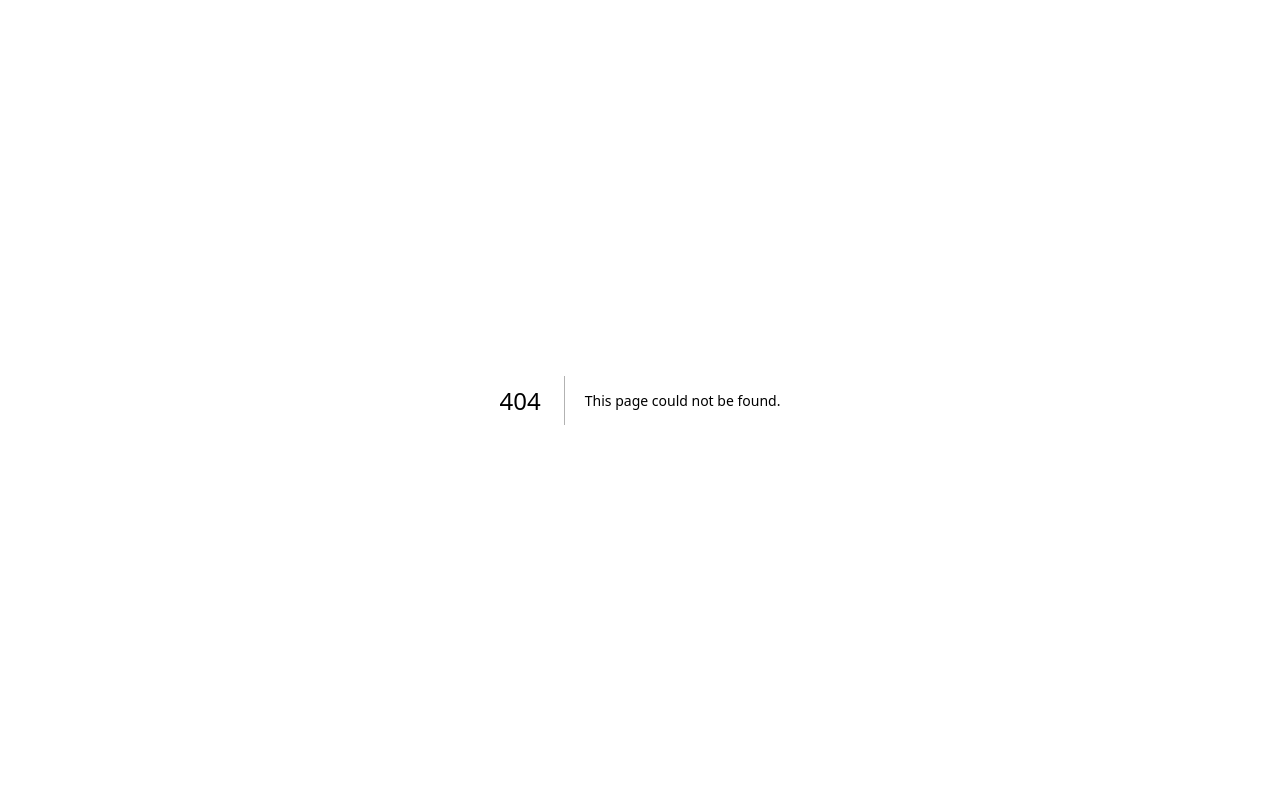
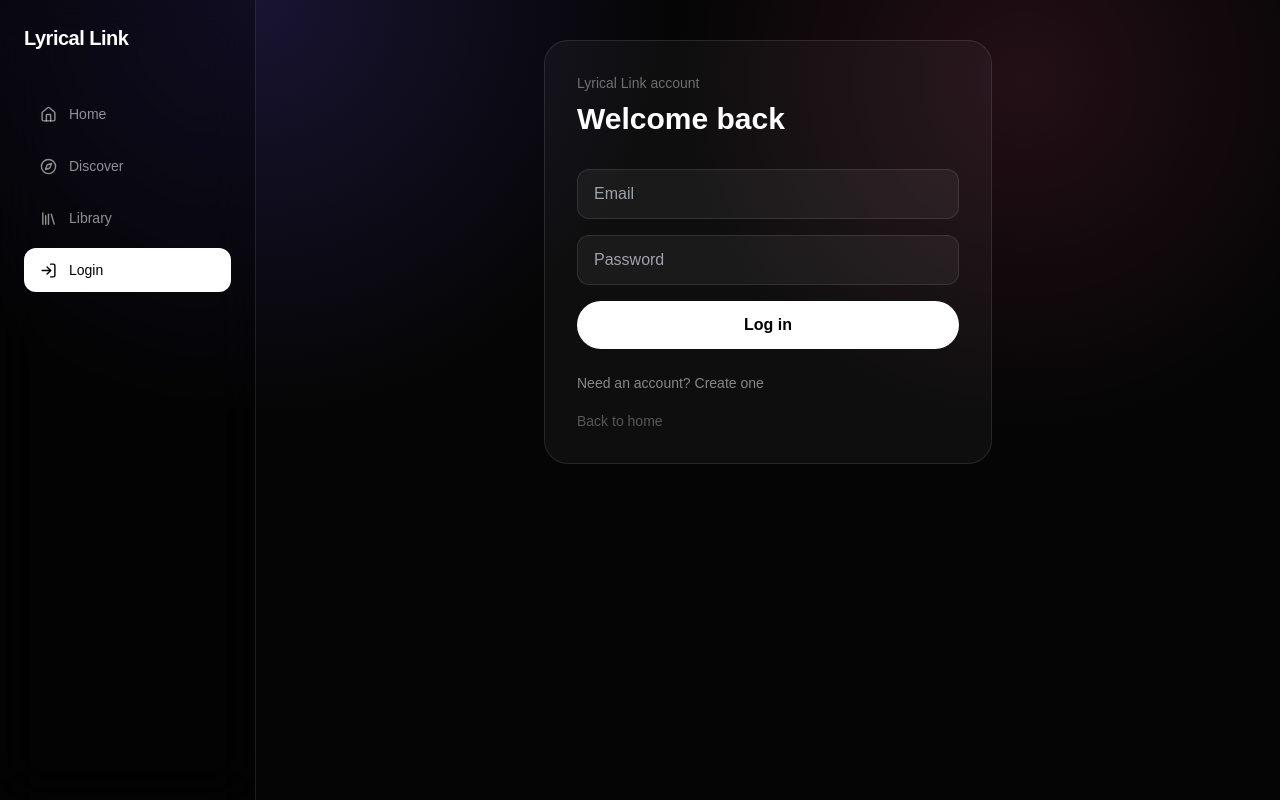
Before and after one commit to ShishirS-11/lyrical-link, a Next.js app in the folder frontend/: page /login in a window 1280 px wide. Before the commit this address had no page. Built offline with nearby package versions, Linux system fonts and the light colour scheme; no server answers.

Commit message:
feat: add login page

```diff
--- /dev/null
+++ b/frontend/app/login/page.tsx
@@ -0,0 +1,56 @@
+"use client";
+
+import { FormEvent, useState } from "react";
+import Link from "next/link";
+import Sidebar from "../../components/Sidebar";
+import { login, register } from "../../lib/api";
+
+export default function LoginPage() {
+  const [mode, setMode] = useState<"login" | "register">("login");
+  const [name, setName] = useState("");
+  const [email, setEmail] = useState("");
+  const [password, setPassword] = useState("");
+  const [message, setMessage] = useState("");
+  const [busy, setBusy] = useState(false);
+
+  async function submit(e: FormEvent) {
+    e.preventDefault();
+    setBusy(true);
+    setMessage("");
+    try {
+      const result = mode === "login"
+        ? await login(email, password)
+        : await register(name, email, password);
+      localStorage.setItem("lyrical_link_token", result.token);
+      localStorage.setItem("lyrical_link_user", JSON.stringify({ id: result.user_id, name: result.name }));
+      setMessage(`Welcome, ${result.name}!`);
+    } catch (error) {
+      setMessage(error instanceof Error ? error.message : "Something went wrong.");
+    } finally {
+      setBusy(false);
+    }
+  }
+
+  return (
+    <main className="min-h-screen apple-gradient">
+      <Sidebar active="login" />
+      <div className="md:ml-64 px-5 py-10 md:px-10">
+        <div className="mx-auto max-w-md rounded-3xl border border-white/10 bg-white/[.04] p-8">
+          <p className="text-sm text-white/40">Lyrical Link account</p>
+          <h1 className="mt-2 text-3xl font-semibold">{mode === "login" ? "Welcome back" : "Create your account"}</h1>
+          <form onSubmit={submit} className="mt-8 space-y-4">
+            {mode === "register" && <input value={name} onChange={e => setName(e.target.value)} placeholder="Name" className="w-full rounded-xl border border-white/10 bg-white/5 px-4 py-3 outline-none" required />}
+            <input type="email" value={email} onChange={e => setEmail(e.target.value)} placeholder="Email" className="w-full rounded-xl border border-white/10 bg-white/5 px-4 py-3 outline-none" required />
+            <input type="password" value={password} onChange={e => setPassword(e.target.value)} placeholder="Password" className="w-full rounded-xl border border-white/10 bg-white/5 px-4 py-3 outline-none" minLength={mode === "register" ? 8 : undefined} required />
+            <button disabled={busy} className="w-full rounded-full bg-white px-5 py-3 font-semibold text-black disabled:opacity-50">{busy ? "Please wait…" : mode === "login" ? "Log in" : "Create account"}</button>
+          </form>
+          {message && <p className="mt-4 text-sm text-white/60">{message}</p>}
+          <button onClick={() => setMode(mode === "login" ? "register" : "login")} className="mt-6 text-sm text-white/50 hover:text-white">
+            {mode === "login" ? "Need an account? Create one" : "Already have an account? Log in"}
+          </button>
+          <Link href="/" className="mt-4 block text-sm text-white/30">Back to home</Link>
+        </div>
+      </div>
+    </main>
+  );
+}
```
